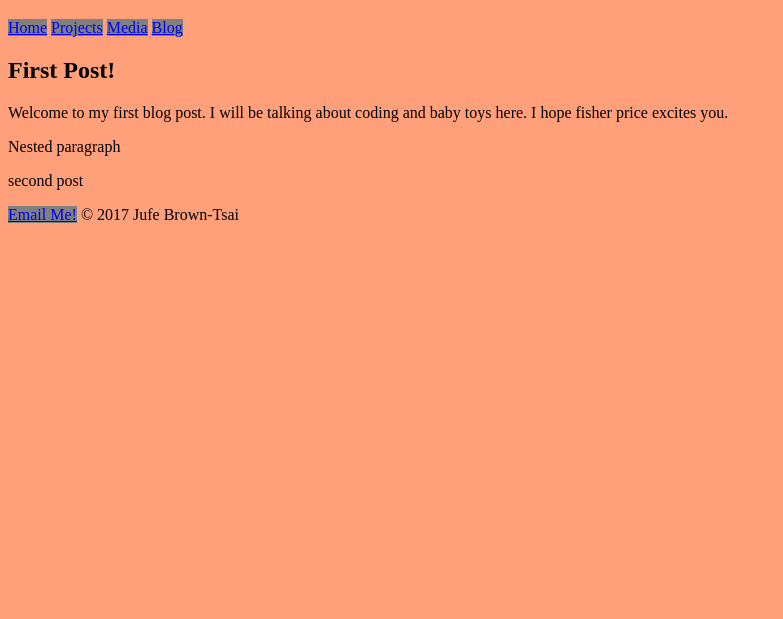
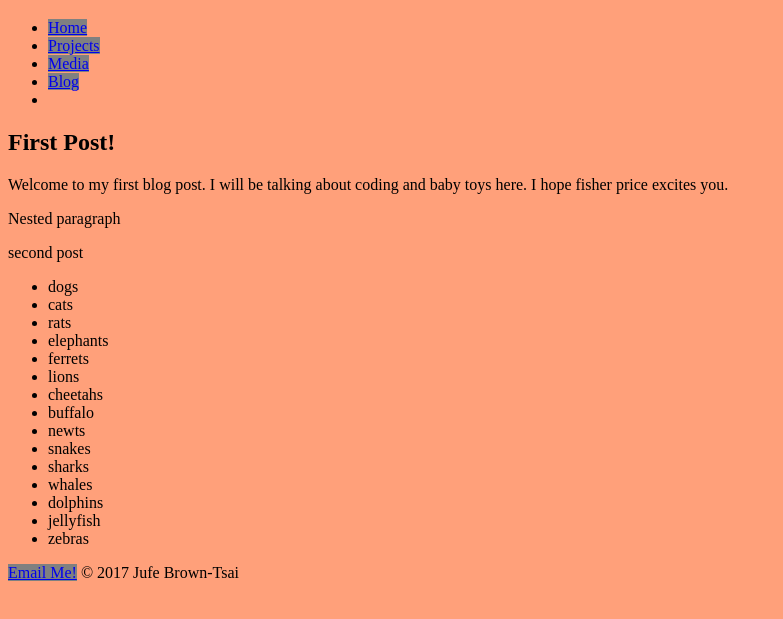
Before and after one commit to Jufebrown/jufebrown-portfolio, a plain HTML site: page blog/index.html in a window 1280 px wide. Shown: the part 61-680 px from the top of the page, without its empty margins (0-783 px from the left). Drawn offline with Linux system fonts and the light colour scheme.

Commit message:
added sidebar

```diff
--- a/blog/index.html
+++ b/blog/index.html
@@ -55,14 +55,18 @@
   </div>
 
   <nav>
-    <a href="../index.html">Home</a>
-    <a href="../projects/index.html">Projects</a>
-    <a href="../media/index.html">Media</a>
-    <a href="#">Blog</a>
-    <a href="../contact/index.html"></a>
+    <ul>
+      <li><a href="../index.html">Home</a></li>
+      <li><a href="../projects/index.html">Projects</a></li>
+      <li><a href="../media/index.html">Media</a></li>
+      <li><a href="#">Blog</a></li>
+      <li><a href="../contact/index.html"></a></li>
+    </ul>
   </nav>
 
   <div class="content-area container">
+
+    <div class="blog-content">
       <h2>First Post!</h2>
       <p>
         Welcome to my first blog post. I will be talking about coding and baby toys here. I hope <span class="highlight">fisher price</span> excites you.
@@ -73,7 +77,29 @@
       </p>
     </div>
 
-  <div class="footer container">
+    <div class="sidebar">
+      <ul>
+        <li>dogs</li>
+        <li>cats</li>
+        <li>rats</li>
+        <li>elephants</li>
+        <li>ferrets</li>
+        <li>lions</li>
+        <li>cheetahs</li>
+        <li>buffalo</li>
+        <li>newts</li>
+        <li>snakes</li>
+        <li>sharks</li>
+        <li>whales</li>
+        <li>dolphins</li>
+        <li>jellyfish</li>
+        <li>zebras</li>
+      </ul>
+    </div>
+
+  </div>
+
+  <div class="footer">
     <a href="mailto:jufebrown@gmail.com?Subject=Contact%20Form">Email Me!</a>
     &copy 2017 Jufe Brown-Tsai
   </div>
```
Lines whose indentation alone changed are shown as unchanged.
